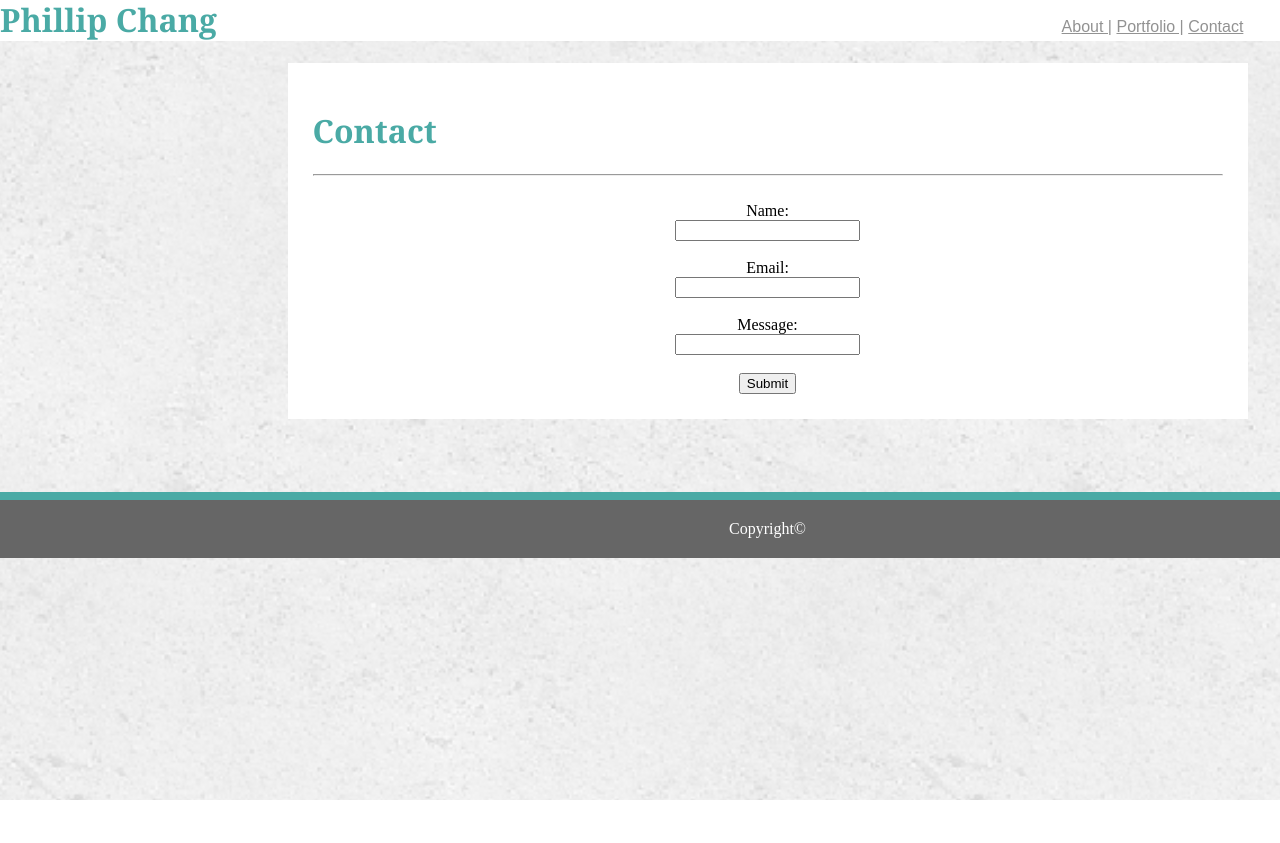
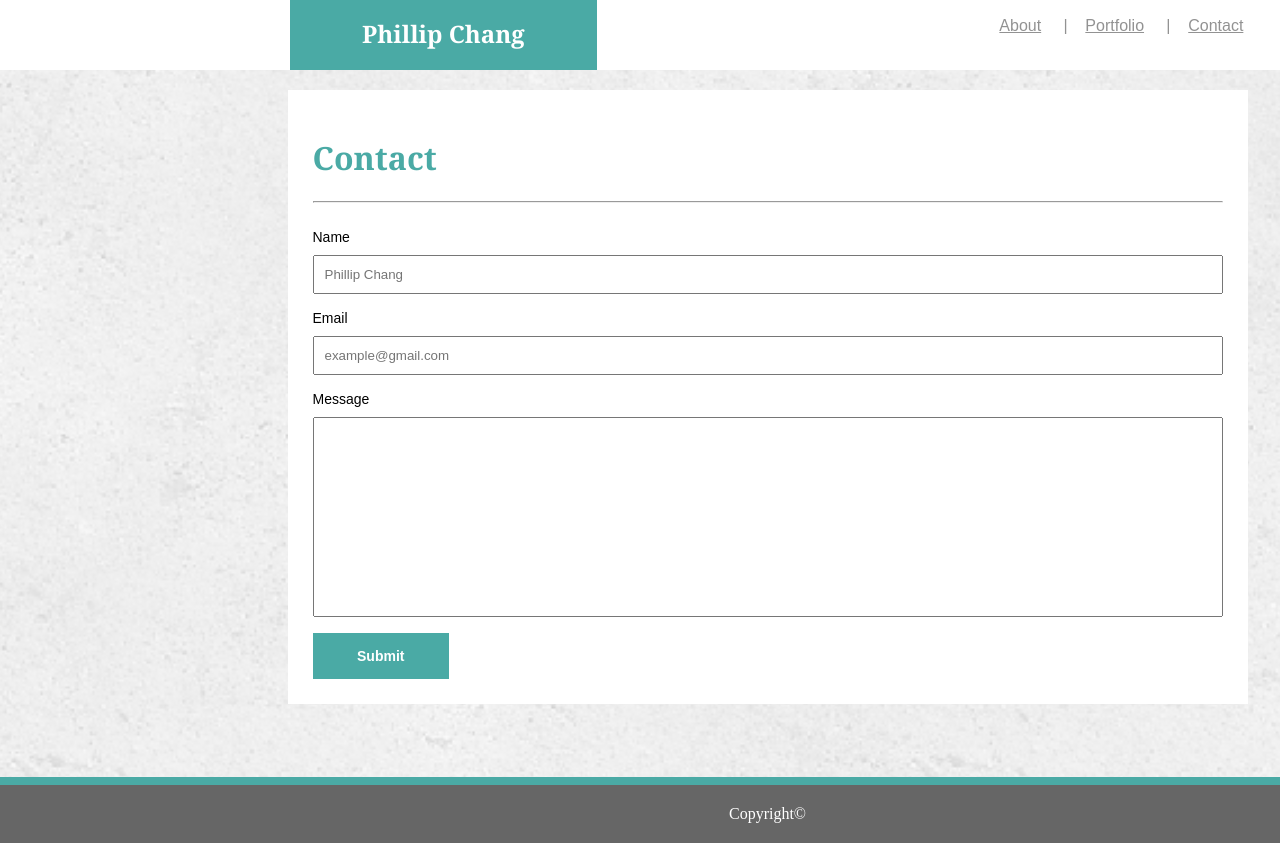
Before and after one commit to PhillipChang/Portfolio, a plain HTML site: page contact.html in a window 1280 px wide. Shown: the top 843 px of the page. Before the commit the page ends 800 px from the top, so only its background shows below. Drawn offline with Linux system fonts and the light colour scheme.

Commit message:
Add textboxes and placeholders to form

```diff
--- a/assets/css/style.css
+++ b/assets/css/style.css
@@ -135,3 +135,49 @@ p {
 
 
 /* Contact Page */
+
+form {
+    text-align:left;
+    overflow:auto;
+    font-family:Arial, Helvetica, sans-serif;
+    font-size: 14px;
+}
+
+input[type=text] {
+    margin-top:10px;
+    width:100%;
+    padding:10px;
+    box-sizing:border-box;
+}
+
+input[type=email] {
+    width:100%;
+    margin-top:10px;
+    padding:10px;
+    box-sizing:border-box;
+}
+
+input[type=message] {
+    width:100%;
+    margin-top:10px;
+    height:200px;
+    padding:10px;
+    box-sizing:border-box;
+    }
+
+input[type=submit] {
+    background-color:#4aaaa5;
+    color:#ffffff;
+    border:none;
+    text-align:center;
+    padding:15px;
+    width:15%;
+    text-decoration:none;
+    font-weight:bold;
+    font-size:14px;
+}
+
+input[type=submit]:hover {
+    cursor:pointer;
+    background-color:lightgray;
+}
--- a/contact.html
+++ b/contact.html
@@ -9,11 +9,11 @@
 </head>
 <body>
     <header>
-        <h1>Phillip Chang</h1>
+        <h2>Phillip Chang</h2>
         <nav>
-            <a href="index.html">About |</a>
-            <a href="portfolio.html">Portfolio |</a>
-            <a href="contact.html">Contact</a>
+                <a href="index.html">About</a>&nbsp;&nbsp;&nbsp;&nbsp;&nbsp;|
+                &nbsp;&nbsp;&nbsp;<a href="portfolio.html">Portfolio</a>&nbsp;&nbsp;&nbsp;&nbsp;&nbsp;|
+                &nbsp;&nbsp;&nbsp;<a href="contact.html">Contact</a>
         </nav>
     </header>
 
@@ -23,12 +23,12 @@
         <br>
 
         <form>
-            Name: <br>
-            <input type="text" name="firstname"><br><br>
-            Email: <br>
-            <input type="email" email="email"><br><br>
-            Message: <br>
-            <input type="text" message="message"><br><br>
+            Name <br>
+            <input type="text" name="firstname" placeholder="Phillip Chang"><br><br>
+            Email <br>
+            <input type="email" email="email" placeholder="example@gmail.com"><br><br>
+            Message <br>
+            <input type="message" name="message"><br><br>
             <input type="submit" value="Submit">
         </form>
     </main>
```
Also changed, not shown: index.html (+0 -1 lines), portfolio.html (+1 -1 lines).
